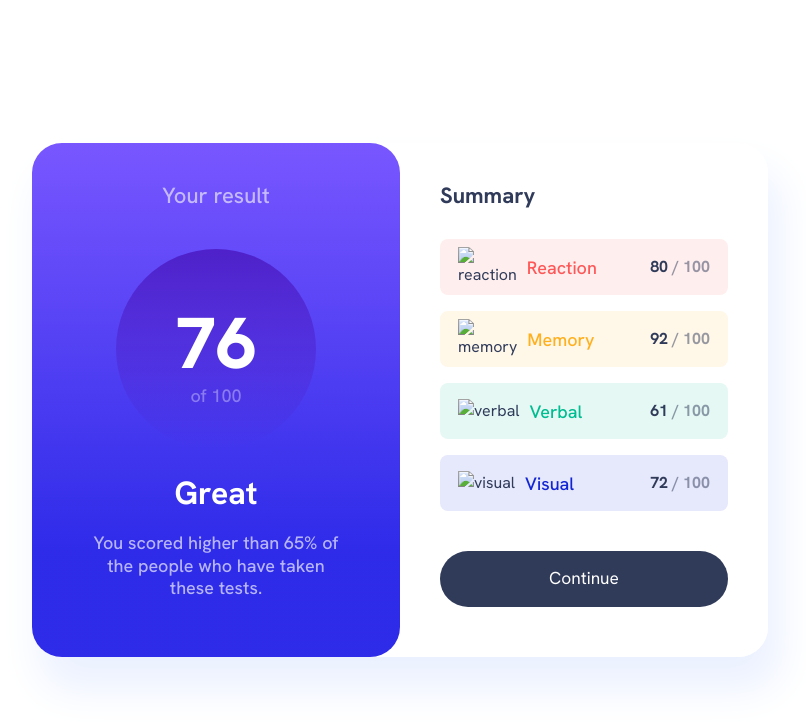
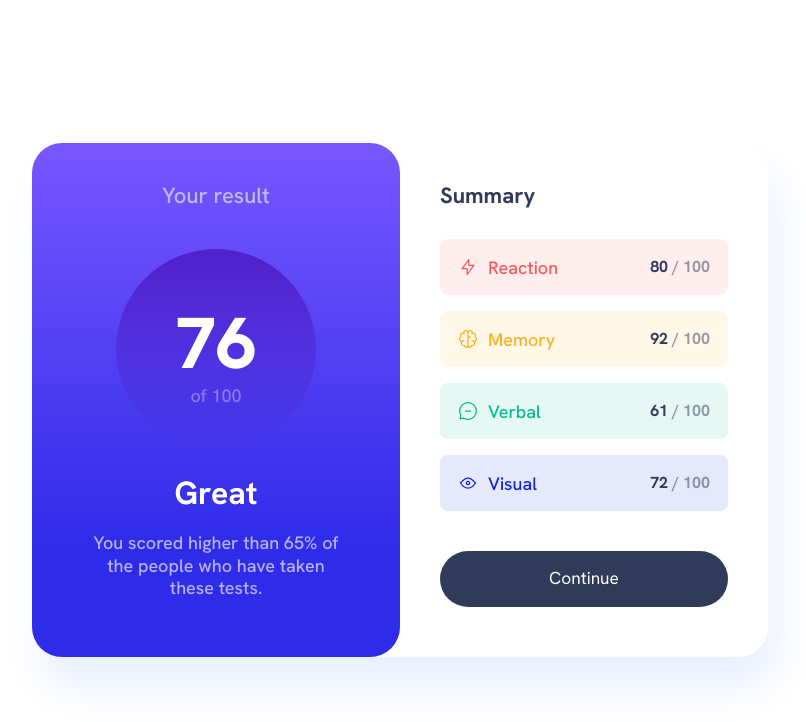
Before and after one commit to WorkReinis/Personal-Performance-Dashboard, a plain HTML site: page index.html in a window 1280 px wide. Shown: the whole page, without its empty margins (240-1046 px from the left). Drawn offline with nearby package versions, Linux system fonts and the light colour scheme.

Commit message:
Update to html

```diff
--- a/index.html
+++ b/index.html
@@ -39,7 +39,7 @@
             <div id="result-labels">
                 <div class="row" id="reaction">
                     <div class="col-6 p-0" id="div-logo-img">
-                        <img src="results-summary-component-main\assets\images\icon-reaction.svg" alt="reaction">
+                        <img src="assets\images\icon-reaction.svg" alt="reaction">
                         <span id="text-reaction">Reaction</span>
                     </div>
 
@@ -52,7 +52,7 @@
 
                 <div class="row" id="memory">
                     <div class="col-6 p-0" id="div-logo-img">
-                        <img src="results-summary-component-main\assets\images\icon-memory.svg" alt="memory">
+                        <img src="assets\images\icon-memory.svg" alt="memory">
                         <span id="text-memory">Memory</span>
                     </div>
 
@@ -65,7 +65,7 @@
 
                 <div class="row" id="verbal">
                     <div class="col-6 p-0" id="div-logo-img">
-                        <img src="results-summary-component-main\assets\images\icon-verbal.svg" alt="verbal">
+                        <img src="assets\images\icon-verbal.svg" alt="verbal">
                         <span id="text-verbal">Verbal</span>
                     </div>
                     <div id="div-verbal-score" class="col-6">
@@ -77,7 +77,7 @@
 
                 <div class="row" id="visual">
                     <div class="col-6 p-0" id="div-logo-img">
-                        <img src="results-summary-component-main\assets\images\icon-visual.svg" alt="visual">
+                        <img src="assets\images\icon-visual.svg" alt="visual">
                         <span id="text-visual">Visual</span>
                     </div>
                     <div id="div-visual-score" class="col-6">
```
